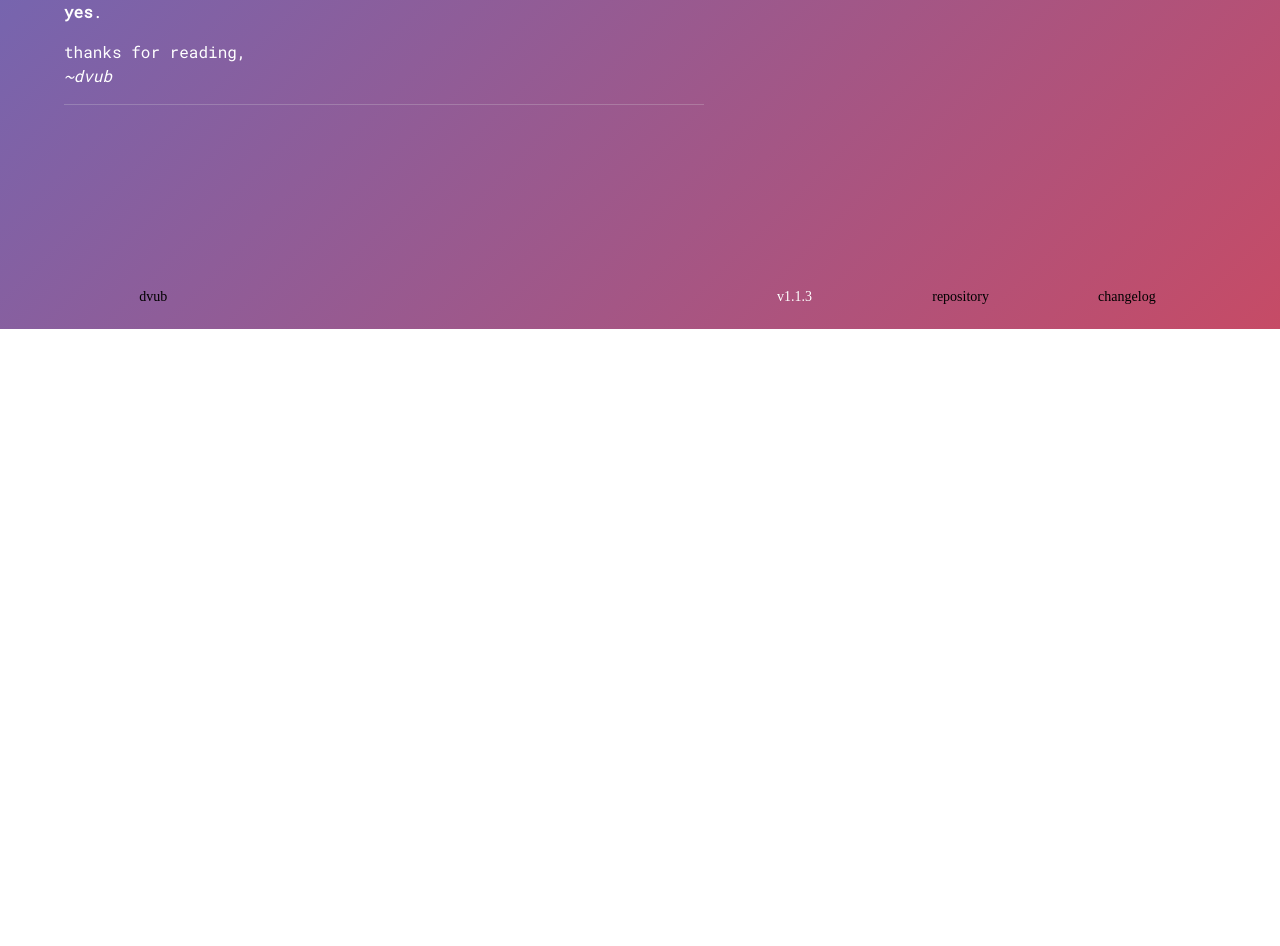
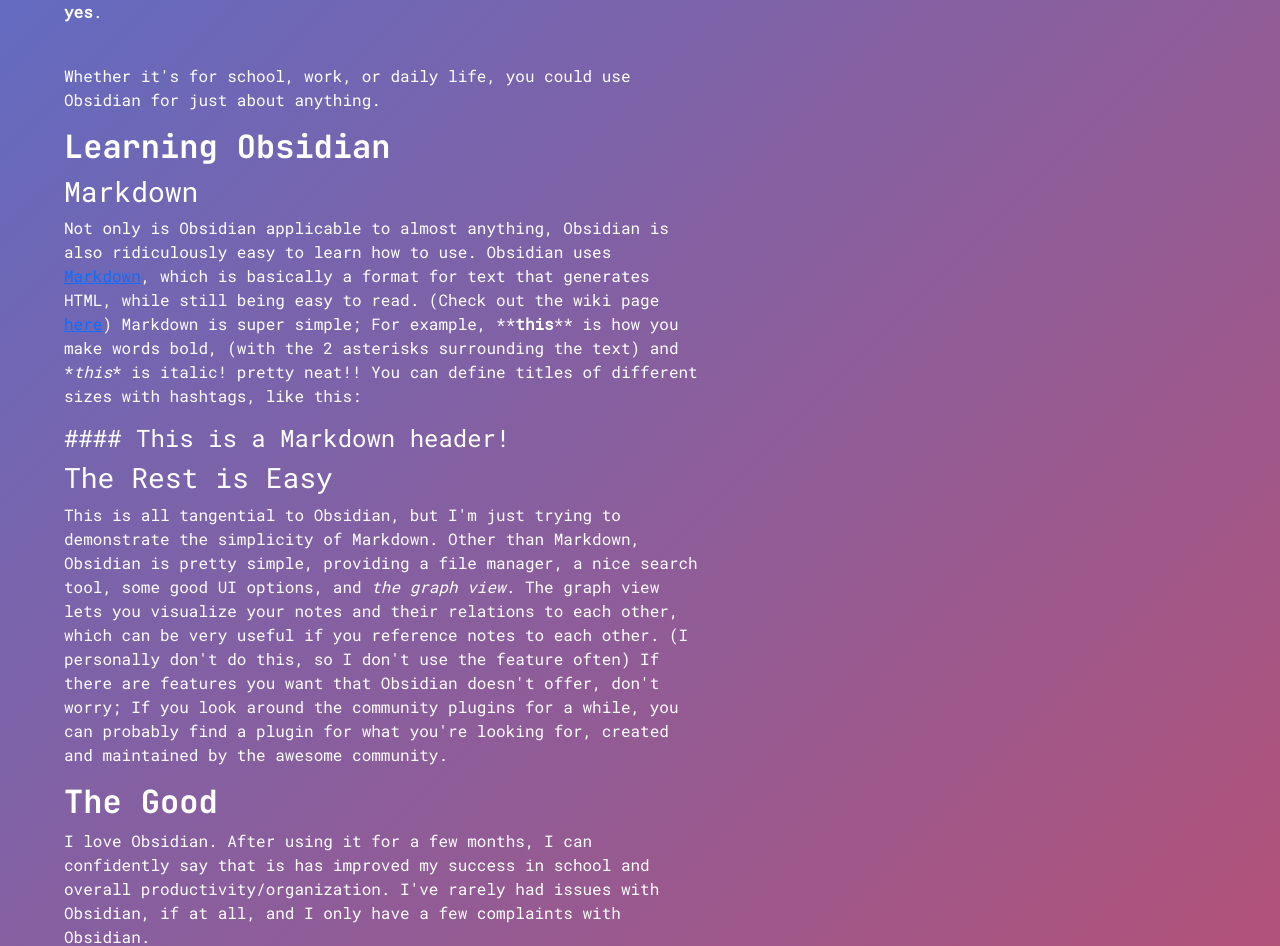
Before and after one commit to dvub/dvub-site, a Next.js app: page /posts/my-second-brain in a window 1280 px wide. Shown: the part 1348-2294 px from the top of the page. Before the commit the page ends 1677 px from the top, so only its background shows below. Built offline with nearby package versions, Linux system fonts and the light colour scheme; a small style sheet from the web is missing; a web font is replaced by a local one.

Commit message:
Update my-second-brain.mdx

```diff
--- a/pages/posts/my-second-brain.mdx
+++ b/pages/posts/my-second-brain.mdx
@@ -22,11 +22,27 @@ If you're reading this post and asking, "How the hell do you have a second brain
 
 ## Why?
 
-Simply asking "why?" is a pretty generic question, so I'll aim to answer why *I* started using it, as well as why *you* should start using it, too. The main reason I started using Obsidian was for school. For basically all of my academic life, I had taken notes on plain ol' paper. This year, though, I wanted to try something different. I'll be entering higher education soon, and I wanted to prepare myself for the workflow that comes with it. I also really like strict organization (lists and steps for *everything*, etc.), and the difficulty of school this year kind of necessitated me being more organized.
+Simply asking "why?" is a pretty generic question, so I'll aim to answer why *I* started using it, as well as why *you* should start using it, too. The main reason I started using Obsidian was for school. For my whole life, I had taken notes on plain ol' paper. This year, though, I wanted to try something different. I'll be entering higher education soon and I wanted to prepare myself for the workflow that comes with it. I also work well with rigid structure (think lists and steps for *everything*)... Besides, the difficulty of school this year kind of necessitated me being more organized.
 <br/>Obsidian just made sense for me.<br/>
 But does Obsidian make sense for you? The answer is *very likely* **yes**.
+<br/>
+Whether it's for school, work, or daily life, you could use Obsidian for just about anything.
 
+## Learning Obsidian
 
+### Markdown
+Not only is Obsidian applicable to almost anything, Obsidian is also ridiculously easy to learn how to use. Obsidian uses [Markdown](https://daringfireball.net/projects/markdown/), which is basically a format for text that generates HTML, while still being easy to read. (Check out the wiki page [here](https://en.wikipedia.org/wiki/Markdown)) Markdown is super simple; For example, \*\***this**\*\* is how you make words bold, (with the 2 asterisks surrounding the text) and \**this*\* is italic! pretty neat!! You can define titles of different sizes with hashtags, like this:
+#### \#\#\#\# This is a Markdown header!
 
+### The Rest is Easy
+This is all tangential to Obsidian, but I'm just trying to demonstrate the simplicity of Markdown. Other than Markdown, Obsidian is pretty simple, providing a file manager, a nice search tool, some good UI options, and *the graph view*. The graph view lets you visualize your notes and their relations to each other, which can be very useful if you reference notes to each other. (I personally don't do this, so I don't use the feature often) If there are features you want that Obsidian doesn't offer, don't worry; If you look around the community plugins for a while, you can probably find a plugin for what you're looking for, created and maintained by the awesome community.
+
+## The Good
+
+I love Obsidian. After using it for a few months, I can confidently say that is has improved my success in school and overall productivity/organization. I've rarely had issues with Obsidian, if at all, and I only have a few complaints with Obsidian.
+
+## The Bad
+
+As of the time of writing, I can only think of one thing that I *don't* like about Obsidian, which is the sync feature. Obsidian itself is free, but it makes money from its Sync feature. Obsidian Sync lets you work on the same vaults and notes across machines, with "end-to-end encryption" and "version history." There's just one problem with this: **You can already do this for free.** One of the most popular plugins on Obsidian is the Obsidian Git Integration plugin, which (if you couldn't guess), provides Git support for Obsidian. Git is a version
 
 export default ({children}) => <Layout meta={meta}>{children}</Layout>
```
